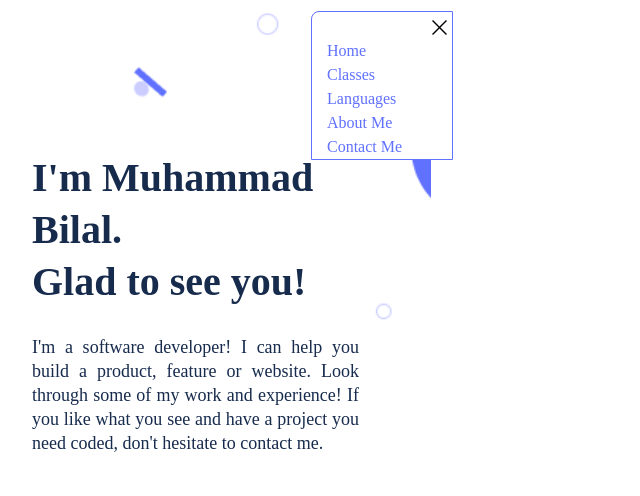
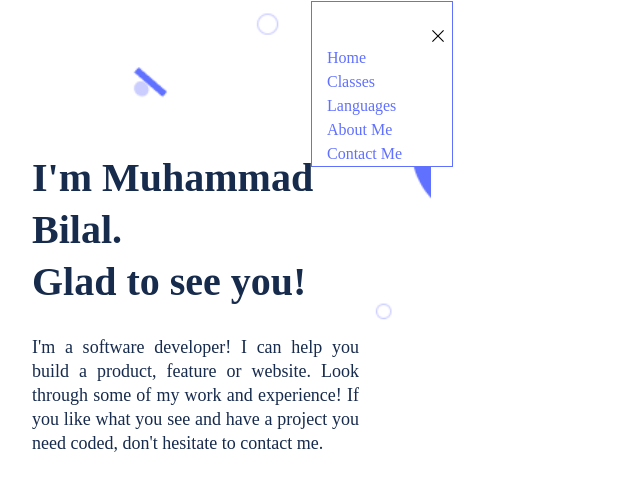
Before and after one commit to mdbilalriaz/Portfolio, a website: page index.html in a window 1280 px wide. Both pictures are taken after a click on the link 383 px from the left and 38 px from the top of the page. Shown: the part 59-555 px from the top of the page, without its empty margins (0-640 px from the left). Drawn offline with Linux system fonts and the light colour scheme.

Commit message:
This is my Final Commit

```diff
--- a/style.css
+++ b/style.css
@@ -546,9 +546,10 @@ input
 .navbar {
   display: none;
   background-color: #ffffff;
-  position: absolute;
-  top: 70px;
+  top: 60px;
+  position:absolute;
   width: 140px;
+  border-radius: 0px;
   border: 1px solid #6070FF;
 }
 
@@ -582,9 +583,10 @@ input
 
 
 .cross svg {
-  height: 15px;
-  width: 15px;
+  height: 12px;
+  width: 12px;
   cursor: pointer;
   transition: transform 0.3s ease;
   margin-left: 120px;
+  margin-top: 20px;
 }
```
